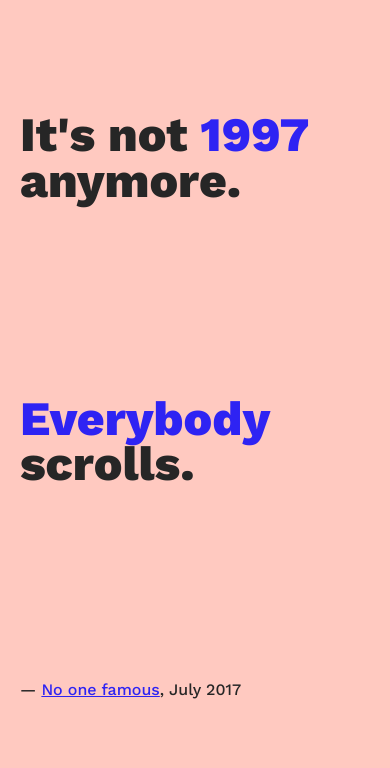
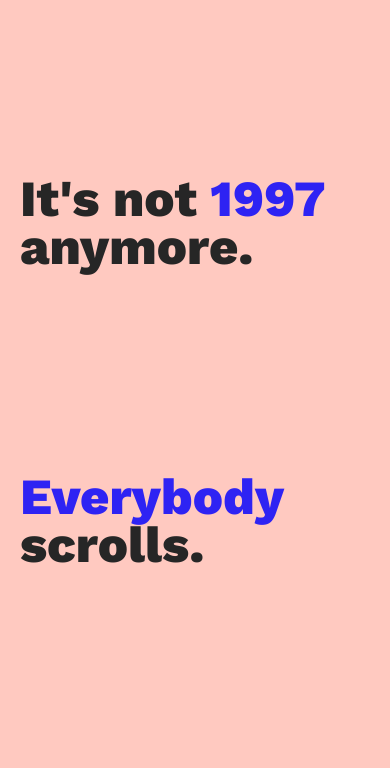
Before and after one commit to treborfal/abovethefold, a website: page index.html in a window 390 px wide. Shown: the part 846-1614 px from the top of the page. Drawn offline with nearby package versions, Linux system fonts and the light colour scheme.

Commit message:
Increase heading clamp for bolder brutalist scale

```diff
--- a/css/styles.css
+++ b/css/styles.css
@@ -70,10 +70,12 @@
 	font-size: 200%
 }
 .heading {
-	font-size: clamp(2rem, 8vw, 7rem);
-	line-height: 1;
+	font-size: clamp(4rem, 18vw, 13.75rem);
+	line-height: 0.92;
 	max-width: 16ch;
 	margin-right: auto;
+	text-wrap: pretty;
+	overflow-wrap: break-word;
 }
 .container {
 	width: 100%;
@@ -267,13 +269,6 @@
 	margin-bottom: 4em;
 	font-weight: 800;
 	/*text-shadow: 0.05em 0.05em 0 rgba(0,0,0, 0.1)*/
-}
-
-.heading {
-	font-size: clamp(3rem, 11vw, 7rem);
-	text-wrap: pretty;
-	overflow-wrap: break-word;
-	line-height: 0.95;
 }
 
 @supports (text-wrap: balance) {
@@ -498,6 +493,11 @@
 		font-size:1.2em;
 	}
 
+	.heading {
+		font-size: clamp(2.75rem, 13vw, 5rem);
+		line-height: 0.94;
+	}
+
 
 
 
```
